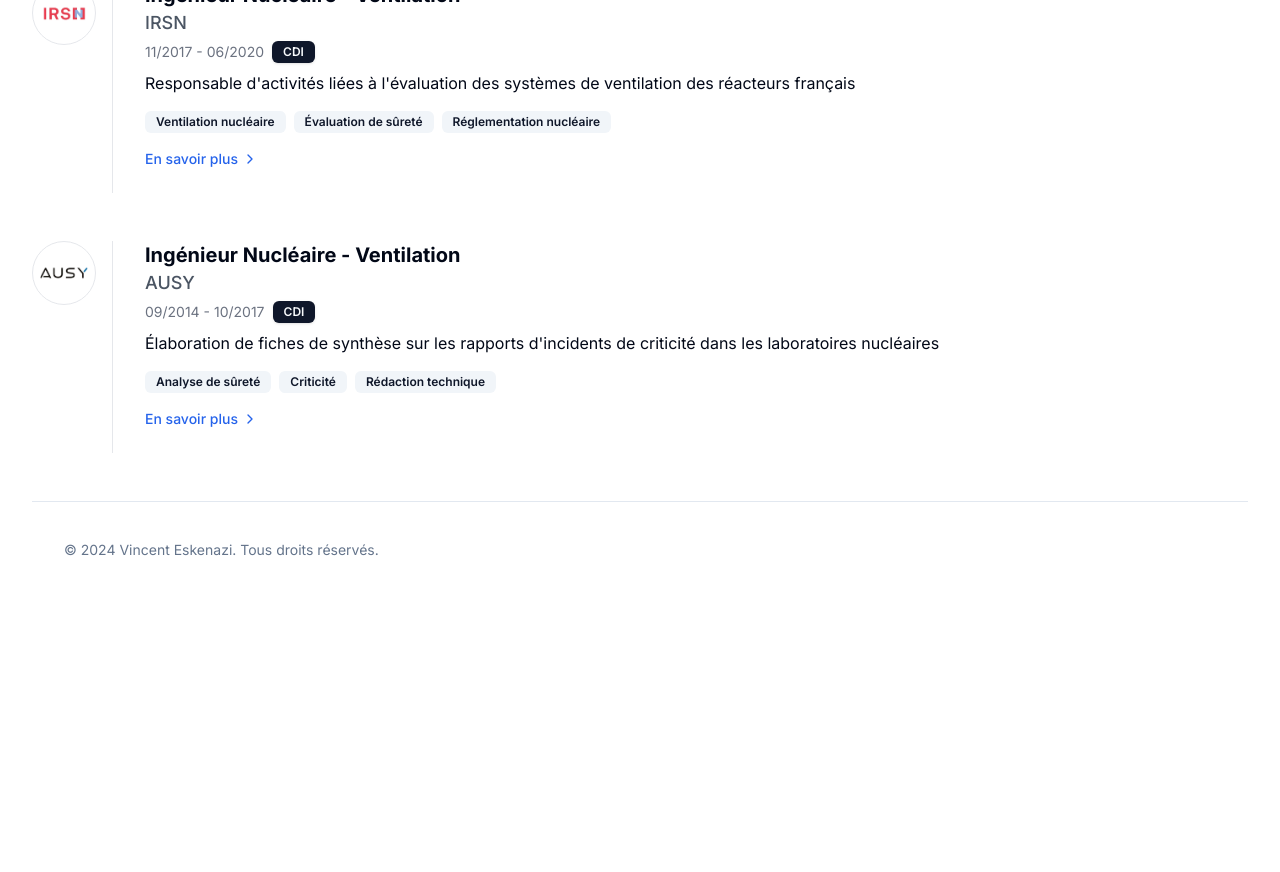
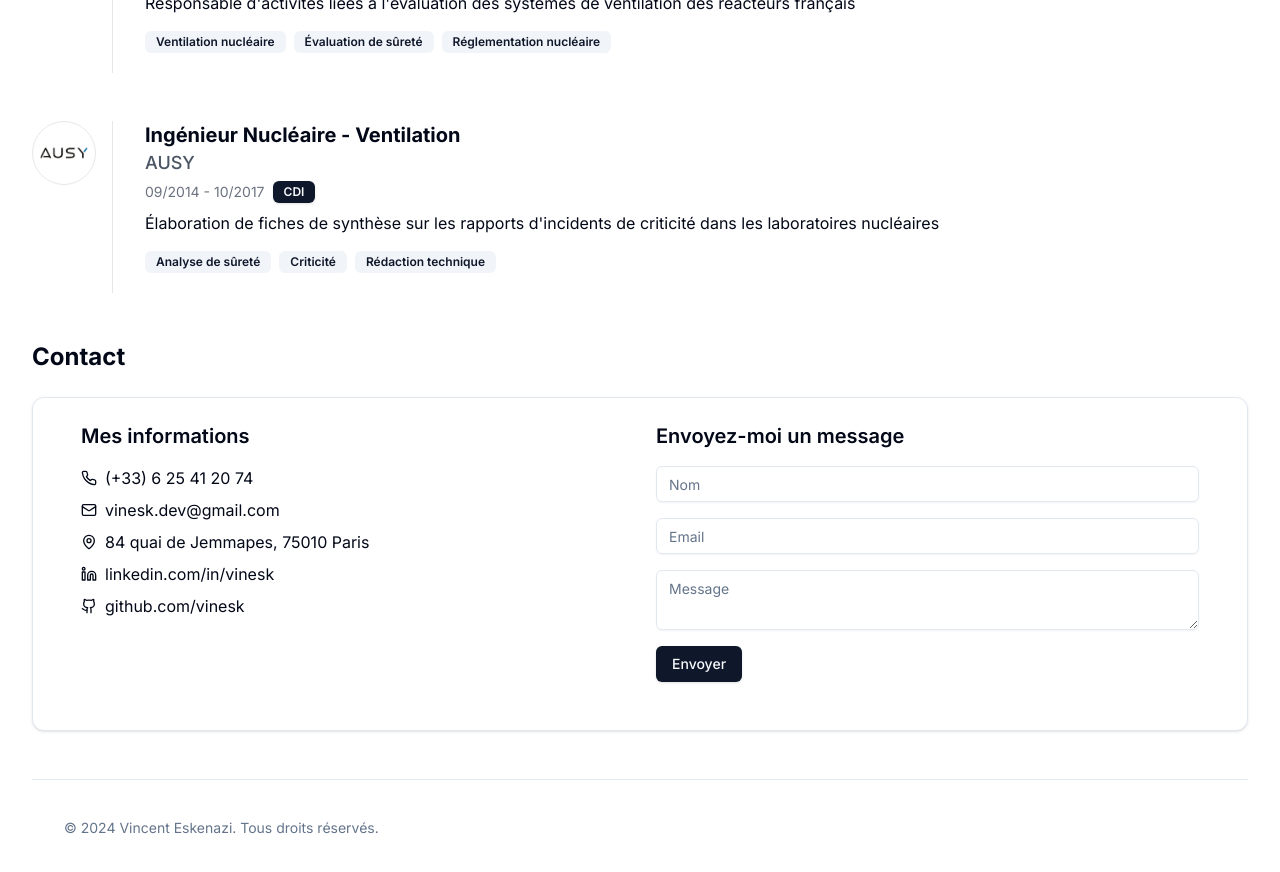
Before and after one commit to vinesk/my-portfolio, a Next.js app: page / in a window 1280 px wide. Shown: the part 1700-2572 px from the top of the page. Before the commit the page ends 2330 px from the top, so only its background shows below. Built offline with nearby package versions, Linux system fonts and the light colour scheme.

Commit message:
Clean Contact section

```diff
--- a/app/page.tsx
+++ b/app/page.tsx
@@ -16,7 +16,7 @@ const SECTIONS = [
   Educations,
   // Projects,
   Experiences,
-  // Contact,
+  Contact,
   Footer,
 ];
 
--- a/components/Contact.tsx
+++ b/components/Contact.tsx
@@ -1,6 +1,6 @@
 import React from "react";
 import { motion } from "framer-motion";
-import { Card, CardHeader, CardTitle, CardContent } from "@/components/ui/card";
+import { Card, CardTitle, CardContent } from "@/components/ui/card";
 import { Input } from "@/components/ui/input";
 import { Textarea } from "@/components/ui/textarea";
 import { Button } from "@/components/ui/button";
@@ -17,12 +17,11 @@ export default function Contact() {
       className="mb-12"
     >
       <h2 className="text-2xl font-bold mb-6">Contact</h2>
-      <div className="grid grid-cols-1 md:grid-cols-2 gap-8">
-        <Card>
-          <CardHeader>
-            <CardTitle>Mes informations</CardTitle>
-          </CardHeader>
+      <Card className="p-6">
         <CardContent>
+          <div className="grid grid-cols-1 lg:grid-cols-2 gap-8">
+            <div>
+              <h3 className="text-xl font-semibold mb-4">Mes informations</h3>
               <ul className="space-y-2">
                 <li className="flex items-center">
                   <Phone className="mr-2 h-4 w-4" />
@@ -57,22 +56,23 @@ export default function Contact() {
                   </Link>
                 </li>
               </ul>
+            </div>
+            <div>
+              <h3 className="text-xl font-semibold mb-4">
+                Envoyez-moi un message
+              </h3>
+              <form className="space-y-4">
+                <Input type="text" placeholder="Nom" className="w-full" />
+                <Input type="email" placeholder="Email" className="w-full" />
+                <Textarea placeholder="Message" className="w-full" />
+                <Button type="submit" className="w-full sm:w-auto">
+                  Envoyer
+                </Button>
+              </form>
+            </div>
+          </div>
         </CardContent>
       </Card>
-        <Card>
-          <CardHeader>
-            <CardTitle>Envoyez-moi un message</CardTitle>
-          </CardHeader>
-          <CardContent>
-            <form className="space-y-4">
-              <Input type="text" placeholder="Nom" />
-              <Input type="email" placeholder="Email" />
-              <Textarea placeholder="Message" />
-              <Button type="submit">Envoyer</Button>
-            </form>
-          </CardContent>
-        </Card>
-      </div>
     </motion.section>
   );
 }
--- a/components/Experiences.tsx
+++ b/components/Experiences.tsx
@@ -3,7 +3,6 @@ import { motion } from "framer-motion";
 import Image from "next/image";
 import { experiences, Experience } from "@/data/experiences";
 import { Badge } from "@/components/ui/badge";
-import { ChevronRight } from "lucide-react";
 
 export default function Experiences() {
   return (
@@ -47,7 +46,7 @@ function ExperienceItem({
           className="rounded-full"
         />
       </div>
-      <div className="border-l border-gray-200 pl-8 pb-6">
+      <div className="border-l border-gray-200 pl-8 pb-3">
         <h3 className="text-xl font-bold">{experience.title}</h3>
         <p className="text-lg font-medium text-gray-600">
           {experience.company}
@@ -57,21 +56,13 @@ function ExperienceItem({
           <Badge variant="default">{experience.type}</Badge>
         </div>
         <p className="text-base mb-4">{experience.description}</p>
-        <div className="flex flex-wrap gap-2 mb-4">
+        <div className="flex flex-wrap gap-2 mb-2">
           {experience.skills.map((skill, skillIndex) => (
             <Badge key={skillIndex} variant="secondary">
               {skill}
             </Badge>
           ))}
         </div>
-        <a
-          href={experience.link}
-          target="_blank"
-          rel="noopener noreferrer"
-          className="text-sm font-medium flex items-center hover:underline text-blue-600"
-        >
-          En savoir plus <ChevronRight className="ml-1 h-4 w-4" />
-        </a>
       </div>
     </motion.div>
   );
```
Lines whose indentation alone changed are shown as unchanged.
